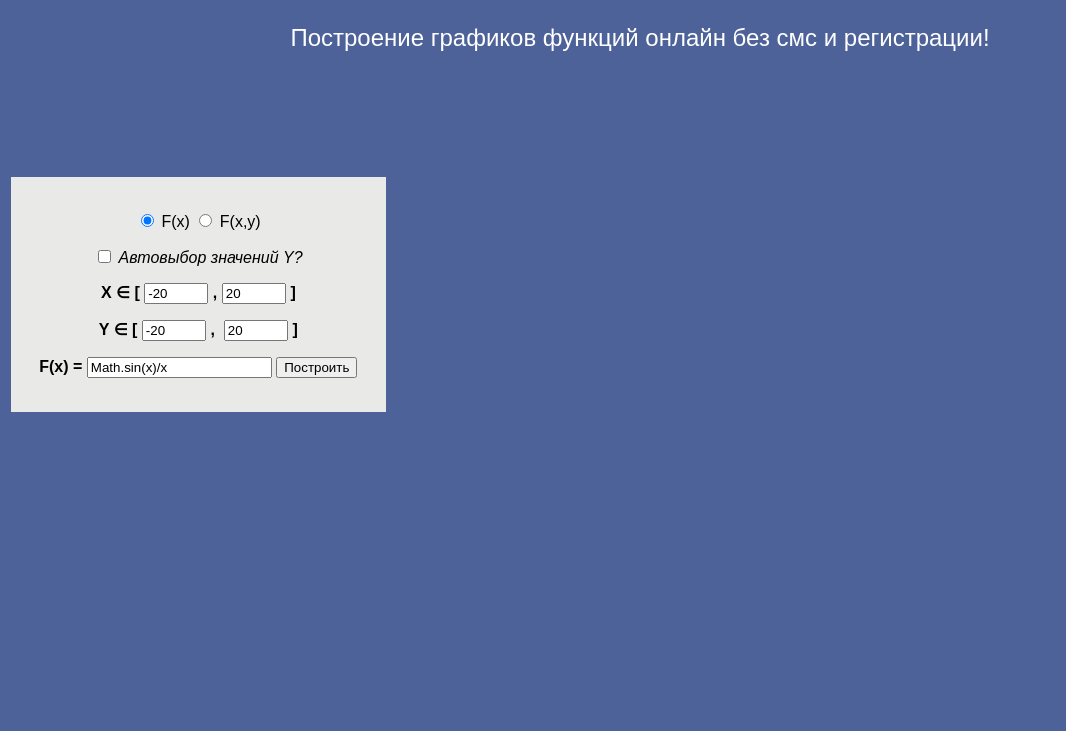
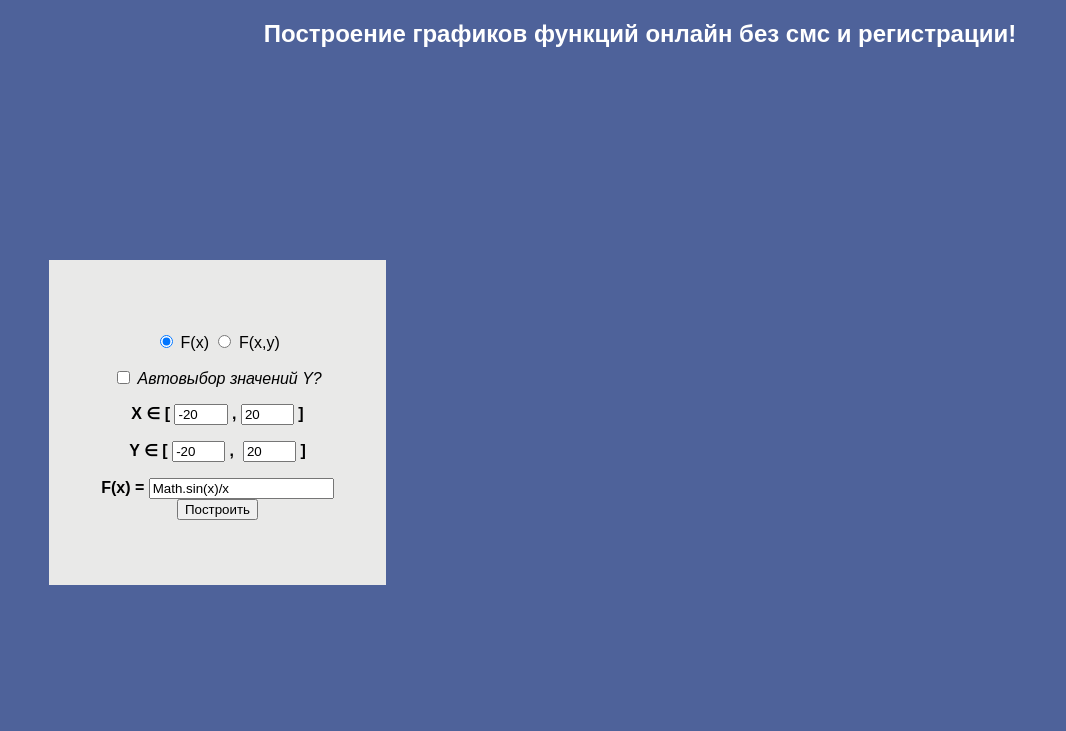
Before and after one commit to bmstu-iu9/utp2017-6-graph2d, a plain HTML site: page index.html in a window 1280 px wide. Shown: the whole page, without its empty margins (0-1066 px from the left). Drawn offline with Linux system fonts and the light colour scheme.

Commit message:
Added flexibility

```diff
--- a/index.html
+++ b/index.html
@@ -1,12 +1,10 @@
 <!DOCTYPE html>
 <html lang="ru">
 	<head>
-        <meta charset="utf-8">
 		<link rel="stylesheet" href="style.css" type="text/css">
 		<title>Графопостроитель</title>
 	</head>
 	<body>
-
 		<script>
 		var stateOneVar = true;
 
@@ -53,16 +51,13 @@
 		}
 		</script>
 
-        <!-- Меню пострения графика функции -->
-        <table id="graph_1_var">
-            <tr>
-                    <p class="name">
-                        Построение графиков функций онлайн без смс и регистрации!
-                    </p>
-            </tr>
-            <tr>
-                <td>
-                    <div class ="menu">
+		<!-- Title -->
+		<h2> Построение графиков функций онлайн без смс и регистрации! </h2>
+
+		<table id="tab">
+			<tr id="row">
+				<td id="panel">
+					<div id="menu">
 					<br \>
                         <!-- Отступ -->
                         <p>
@@ -84,7 +79,7 @@
                                 <input id="val_ax" type="number" class="number_field" autocomplete="off" value="-20" max="100">
                                 , <input id="val_bx" type="number" class="number_field" autocomplete="off" value="20">
                                 ]
-								<span id="step_x">
+								<span id="step_x" style="display:none;">
 								Шаг
 								<input id="val_hx" type="number" class="number_field" autocomplete="off" value="0.1" step="0.1">
 								</span>
@@ -98,14 +93,14 @@
                                 ,
                                 <input id="val_by" type="number" class="number_field" autocomplete="off" value="20">
                                 ]
-								<span id="step_y">
+								<span id="step_y" style="display:none;">
                             Шаг
                             <input id="val_hy" type="number" class="number_field" autocomplete="off" value="0.1" step="0.1">
                         </span>
                         </p>
 
 						<!-- Область значений F(x,y) -->
-						<p id="f" class="func_params">
+						<p id="f" class="func_params" style="display:none;">
                         <b>F &isin; [
                         <input id="val_az" type="number" class="number_field" autocomplete="off" value="0">
                         ,
@@ -134,9 +129,9 @@
                         </p>
                     </div>
 				</td>
-                <td>
+				<td id="canvass">
 					<!-- Холст отрисовки графика функции -->
-                    <canvas id="space" width="1500" height="800"></canvas>
+                    <canvas id="space" width="700px" height="600px"></canvas>
 				</td>
 			</tr>
 		</table>
--- a/style.css
+++ b/style.css
@@ -1,40 +1,41 @@
 body {
-    text-align: center;
-    background-color: #4E629A;
+	text-align: center;
+	background-color: #4E629A;
     font-family: Arial;
 }
 
-table {
-    text-align: center;
-}
-
-.name {
-    color: #FFFFFF;
+h2 {
+	color: #FFFFFF;
     font-size: 150%;
 }
 
-.menu {
-    width: 110%;
-    background-color: #E9E9E8;
-
+table {
+	padding-top: 50px;
+	text-align: center;
 }
 
 .number_field {
 	width: 15%;
 }
 
-#step_x {
-	display: none;
+#tab {
+	width: 100%;
+	height: 100%;
 }
 
-#step_y {
-	display: none;
+#menu {
+	background-color: #E9E9E8;
+	padding: 10% 5% 10% 5%;
+	margin-left: 10%;
+	display: block;
+	height: 250px;
 }
 
-#f {
-	display: none;
+#panel {
+	width: 30%;
 }
 
-#space {
-	width: 90%;
+#canvass {
+	//background-color: #FFF29A;
+	width: 70%;
 }
```
Lines whose indentation alone changed are shown as unchanged.
